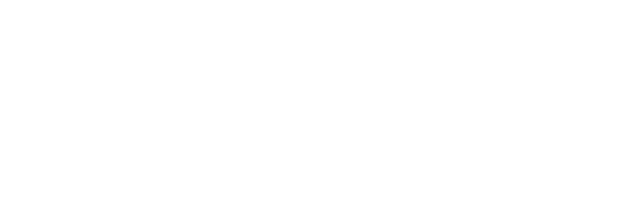
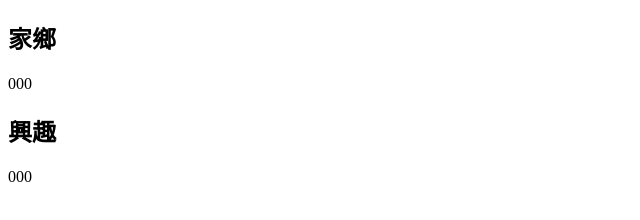
Before and after one commit to u1058012/web2, a plain HTML site: page index.htm in a window 1280 px wide. Shown: the whole page, without its empty margins (0-640 px from the left). Drawn offline with Linux system fonts and the light colour scheme.

Commit message:
Update index.htm

```diff
--- a/index.htm
+++ b/index.htm
@@ -3,8 +3,19 @@
 <head>
 <meta charset="UTF-8">
 <title>葉姿伶的自我介紹</title>
-<head>
+</head>
 <body>
+  <h2>家鄉</h2>
+
+  <p2>000</p2>
+
+  <h2>興趣</h2>
+
+  <p2>000</p2>
+
+  <h2></h2>
+
+  <p2></p2>
 
 </body>
 </html>
```
